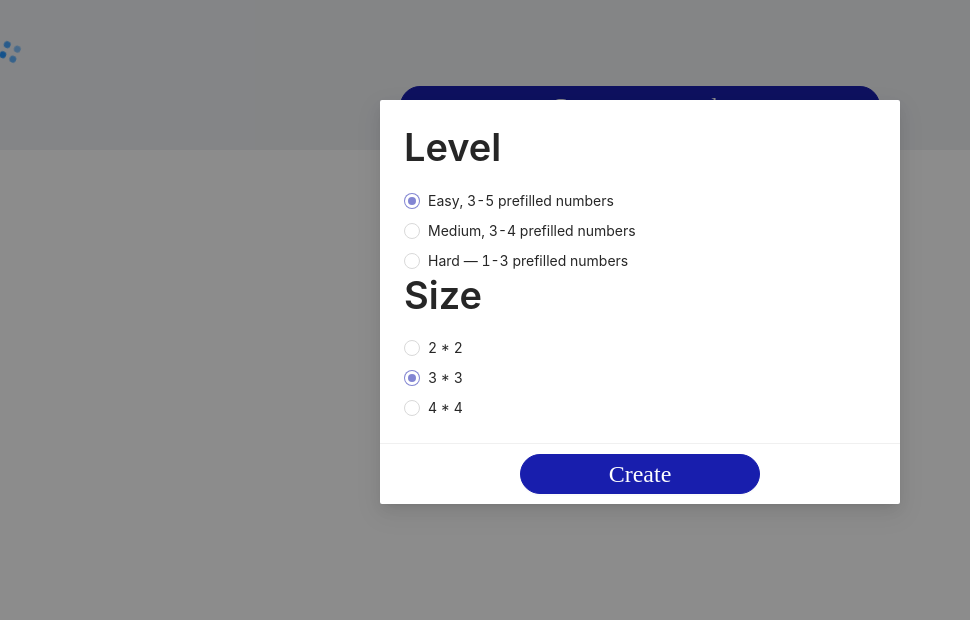
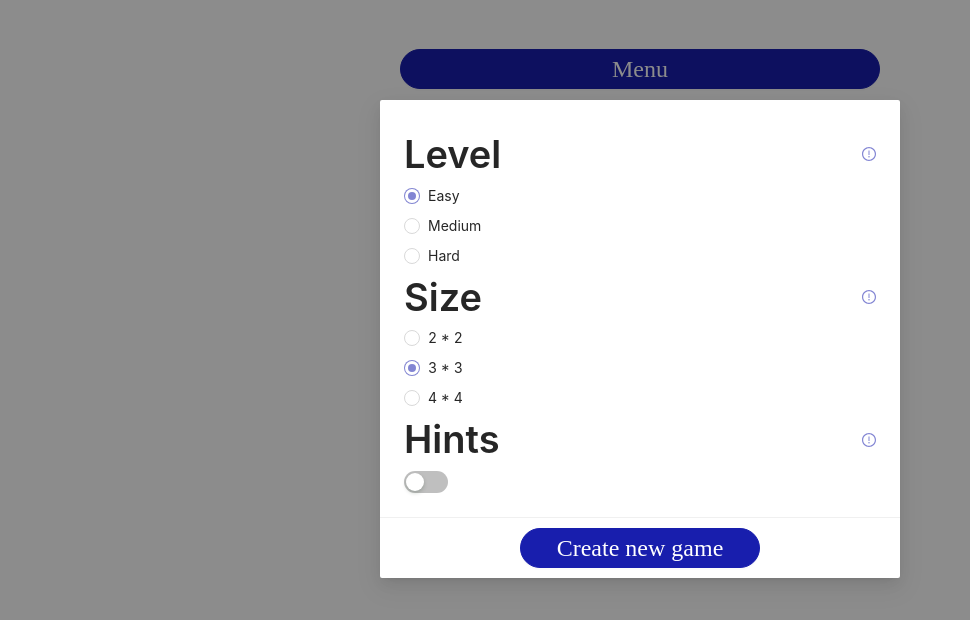
Before and after one commit to Aleks951/sudoku, a React (Create React App) app: page / in a window 1280 px wide. Shown: the top 620 px of the page, without its empty margins (0-970 px from the left). Built offline with nearby package versions, Linux system fonts and the light colour scheme.

Commit message:
Added description of menu items

```diff
--- a/src/App.scss
+++ b/src/App.scss
@@ -1,6 +1,11 @@
 @import '~antd/dist/antd.css';
 
 $input-radio-color: rgba(24, 30, 173, 0.54);
+
+.ant-layout-header,
+.ant-layout {
+  background: none;
+}
 
 .wrap {
   display: flex;
@@ -148,3 +153,18 @@ $input-radio-color: rgba(24, 30, 173, 0.54);
 .ant-radio-input:focus+.ant-radio-inner {
   box-shadow: 0 0 0 3px #181ead2e;
 }
+
+.wrapper-for-menu-items {
+  display: flex;
+  justify-content: space-between;
+  align-items: center;
+  margin: 0.5em 0;
+
+  h1 {
+    margin: 0;
+  }
+
+  span {
+    color: $input-radio-color;
+  }
+}
--- a/src/App.tsx
+++ b/src/App.tsx
@@ -1,17 +1,17 @@
 import React, { useState, useMemo } from 'react';
 import Square from './components/Square';
 import GameSelection from './components/GameSelection';
-import { Layout, Button, Row, Col, Spin } from 'antd';
+import { Layout, Button } from 'antd';
 
 import { useSelector, useDispatch } from 'react-redux'
 import './App.scss';
 import { RootState } from './reducer'
 import { newGame, setState } from './reducer/sudoku'
 
-const { Footer, Content } = Layout
+const { Header, Content } = Layout
 
 function App() {
-  const { board, difficultyLevel, sizeBoard } = useSelector((state: RootState) => state.sudoku)
+  const { board, sizeBoard } = useSelector((state: RootState) => state.sudoku)
   const dispatch = useDispatch()
   const [loading, setLoading] = useState(true)
   const [visibleModal, setVisibleModal] = useState(true)
@@ -41,10 +41,13 @@ function App() {
         createGame={createGame}
         closable={board.length !== 0}
       />
-      <Content style={{ marginTop: '40px' }}>
+      <Header style={{ textAlign: 'center', marginTop: '40px' }}>
+        <Button onClick={() => setVisibleModal(true)}>Menu</Button>
+      </Header>
+      <Content style={{ margin: '20px 0' }}>
         {loading
           ?
-          <Spin />
+          null
           :
           <div
             style={{
@@ -58,8 +61,6 @@ function App() {
                   <div key={i}>
                     <Square
                       square={square}
-                      difficultyLevel={difficultyLevel}
-                      sizeBoard={sizeBoard}
                       gridTemplate={gridTemplate}
                     />
                   </div>
@@ -69,9 +70,6 @@ function App() {
           </div>
         }
       </Content>
-      <Footer style={{ textAlign: 'center' }}>
-        <Button onClick={() => setVisibleModal(true)}>Create new puzzle</Button>
-      </Footer>
     </Layout>
   )
 }
--- a/src/components/Cell.tsx
+++ b/src/components/Cell.tsx
@@ -1,5 +1,7 @@
 import React, { useState } from "react"
-import { InputNumber } from 'antd';
+import { InputNumber } from 'antd'
+import { RootState } from '../reducer'
+import { useSelector } from 'react-redux'
 
 interface props {
     number: number,
@@ -8,6 +10,7 @@ interface props {
 
 export default ({ number, disabledCells }: props) => {
     const [statusAnswer, setStatusAnswer] = useState(false)
+    const { hints, sizeBoard } = useSelector((state: RootState) => state.sudoku)
 
     return (
         <>
@@ -23,9 +26,9 @@ export default ({ number, disabledCells }: props) => {
                 <InputNumber
                     data-testid='active'
                     min={1}
-                    max={9}
+                    max={sizeBoard}
                     className="cell"
-                    status={statusAnswer ? 'error' : ''}
+                    status={statusAnswer && hints ? 'error' : ''}
                     onChange={value => {
                         if (value === null) {
                             setStatusAnswer(false)
--- a/src/components/GameSelection.tsx
+++ b/src/components/GameSelection.tsx
@@ -1,6 +1,10 @@
 import React, { useState } from 'react';
-import { Button, Modal, Radio, Space, Typography } from 'antd';
+import { Button, Modal, Radio, Space, Switch } from 'antd';
 import type { RadioChangeEvent } from 'antd';
+import { setState } from '../reducer/sudoku'
+import { RootState } from '../reducer'
+import { useSelector, useDispatch } from 'react-redux'
+import MenuItem from './MenuItem'
 
 interface props {
     visibleModal: boolean,
@@ -12,6 +16,8 @@ interface props {
 const sizes = [2, 3, 4]
 
 export default ({ visibleModal, setVisibleModal, createGame, closable }: props) => {
+    const dispatch = useDispatch()
+
     const [level, setLevel] = useState(0)
     const onChangeLevel = (e: RadioChangeEvent) => {
         setLevel(e.target.value)
@@ -20,6 +26,11 @@ export default ({ visibleModal, setVisibleModal, createGame, closable }: props)
     const [size, setSize] = useState(9)
     const onChangeSize = (e: RadioChangeEvent) => {
         setSize(e.target.value)
+    }
+
+    const { hints } = useSelector((state: RootState) => state.sudoku)
+    const onChangePod = (hints: boolean) => {
+        dispatch(setState({ hints }))
     }
 
     const create = () => {
@@ -47,23 +58,29 @@ export default ({ visibleModal, setVisibleModal, createGame, closable }: props)
                         }}
                         onClick={create}
                     >
-                        Create
+                        Create new game
                     </Button>
                 </div>
             ]}
         >
-            <Typography.Title>Level</Typography.Title>
+            <MenuItem
+                title='Level'
+                description='The choice of difficulty affects the number of open cells on the field'
+            />
             <Radio.Group
                 onChange={onChangeLevel}
                 value={level}
             >
                 <Space direction="vertical">
-                    <Radio value={0}>Easy, 3-5 prefilled numbers</Radio>
-                    <Radio value={1}>Medium, 3-4 prefilled numbers</Radio>
-                    <Radio value={2}>Hard — 1-3 prefilled numbers</Radio>
+                    <Radio value={0}>Easy</Radio>
+                    <Radio value={1}>Medium</Radio>
+                    <Radio value={2}>Hard</Radio>
                 </Space>
             </Radio.Group>
-            <Typography.Title>Size</Typography.Title>
+            <MenuItem
+                title='Size'
+                description='Playing field size'
+            />
             <Radio.Group
                 onChange={onChangeSize}
                 value={size}
@@ -72,6 +89,14 @@ export default ({ visibleModal, setVisibleModal, createGame, closable }: props)
                     {sizes.map(size => <Radio key={size} value={size * size}>{`${size} * ${size}`}</Radio>)}
                 </Space>
             </Radio.Group>
+            <MenuItem
+                title='Hints'
+                description='This switch can be activated at any time during the game. If it is enabled, then you will see hints (the borders of incorrectly filled cells will turn red)'
+            />
+            <Switch
+                checked={hints}
+                onChange={onChangePod}
+            />
         </Modal>
     )
 }
--- /dev/null
+++ b/src/components/MenuItem.tsx
@@ -0,0 +1,19 @@
+import React from "react"
+import { Typography, Tooltip } from 'antd'
+import { ExclamationCircleOutlined } from '@ant-design/icons'
+
+interface props {
+    title: string,
+    description: string
+}
+
+export default ({ title, description }: props) => {
+    return (
+        <div className="wrapper-for-menu-items">
+            <Typography.Title>{title}</Typography.Title>
+            <Tooltip placement="bottom" title={description}>
+                <ExclamationCircleOutlined />
+            </Tooltip>
+        </div>
+    )
+}
--- a/src/components/Square.tsx
+++ b/src/components/Square.tsx
@@ -1,21 +1,27 @@
 import React, { useMemo } from "react"
 import Cell from './Cell'
 import { shuffle } from '../logic'
+import { RootState } from '../reducer'
+import { useSelector } from 'react-redux'
 
 interface props {
     square: Array<number>,
-    difficultyLevel: number,
-    sizeBoard: number,
     gridTemplate: string
 }
 
-const difficultyLevels = [[3, 4, 5], [3, 4], [1, 2, 3]]
+const difficultyLevels = {
+    4: [[1, 2], [1, 2], [1]],
+    9: [[3, 4, 5], [3, 4], [1, 2, 3]],
+    16: [[8, 10, 12], [5, 7], [2, 3, 5]]
+}
 
-export default ({ square, difficultyLevel, sizeBoard, gridTemplate }: props) => {
-    const disabledCells = useMemo(() => shuffle(square).slice(0, shuffle(difficultyLevels[difficultyLevel])[0]), [square, difficultyLevel])
+export default ({ square, gridTemplate }: props) => {
+    const { difficultyLevel, sizeBoard } = useSelector((state: RootState) => state.sudoku)
+
+    const disabledCells = useMemo(() => shuffle(square).slice(0, shuffle(difficultyLevels[sizeBoard][difficultyLevel])[0]), [square, difficultyLevel])
 
     return (
-        <div className="myGridWrap" data-testid='gridWrap' style={{gridTemplateColumns : gridTemplate, gridTemplateRows: gridTemplate}}>
+        <div className="myGridWrap" data-testid='gridWrap' style={{ gridTemplateColumns: gridTemplate, gridTemplateRows: gridTemplate }}>
             {square.map(number => (
                 <Cell
                     key={number}
--- a/src/reducer/sudoku.ts
+++ b/src/reducer/sudoku.ts
@@ -4,13 +4,15 @@ import { createGame } from '../logic'
 export interface gameSudokuState {
     board: Array<Array<number>>,
     difficultyLevel: number,
-    sizeBoard: number
+    sizeBoard: 4 | 9 | 16,
+    hints: boolean
 }
 
 const initialState = {
     board: [],
     difficultyLevel: 0,
-    sizeBoard: 9
+    sizeBoard: 9,
+    hints: false
 } as gameSudokuState
 
 const sudokuSlice = createSlice({
```
Also changed, not shown: 1 other file (tests, documents, lock files or other folders).
